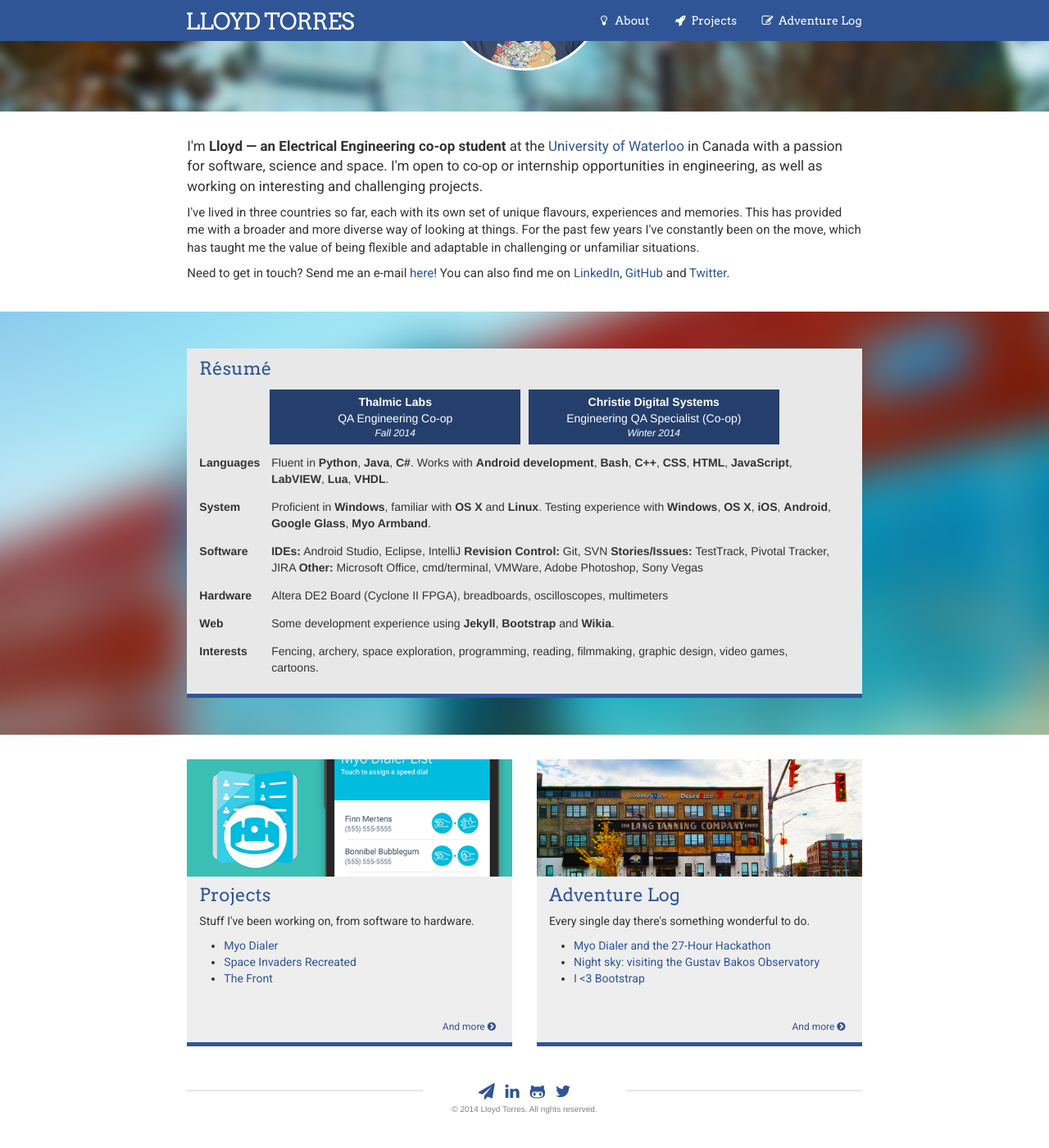
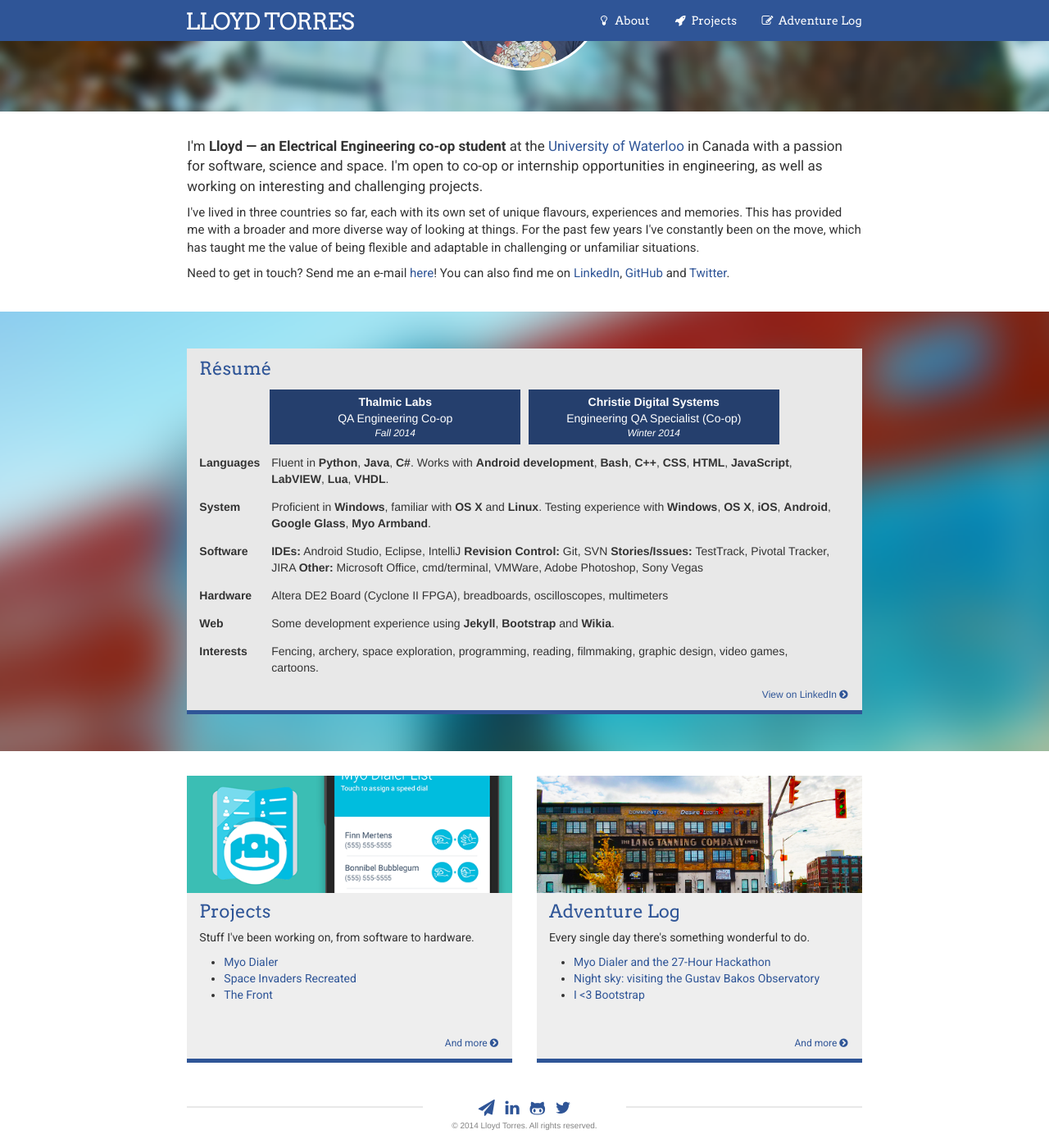
Before and after one commit to lloydtorres/lloydtorres.github.io, a Jekyll site: the page built from index.html, in a window 1280 px wide and 1400 px high, scrolled down 214 px. Shown: the whole window at 82% size. Built offline with Jekyll 4.4.1, drawn with Linux system fonts in a browser that asks for light colours; nearby versions of some CDN libraries.

Commit message:
Add LinkedIn link + alignment

```diff
--- a/_sass/_layout.scss
+++ b/_sass/_layout.scss
@@ -306,6 +306,7 @@
 }
 
 .resume-container {
+    position: relative;
     background-color: $grey-color-light;
     margin-top: 45px;
     margin-bottom: 45px;
@@ -314,6 +315,7 @@
 
 .resume-content {
     padding: 15px;
+    margin-bottom: 20px;
 
     h2 {
         margin-top: -3px;
@@ -495,8 +497,11 @@
     right: 0;
     display: block;
     padding: 10px;
-    padding-right: 20px;
+    padding-right: 17px;
     font-size: 12px;
+    @include media-query($on-palm) {
+        font-size: 15px;
+    }
 }
 
 /**
--- a/index.html
+++ b/index.html
@@ -84,6 +84,7 @@
                             </tr>
                         </table>
                     </div>
+                    <a href="https://www.linkedin.com/in/lartorres" class="more">View on LinkedIn <span class="fa fa-chevron-circle-right"></span></a>
                 </div>
 
             </div><!-- /container -->
```
